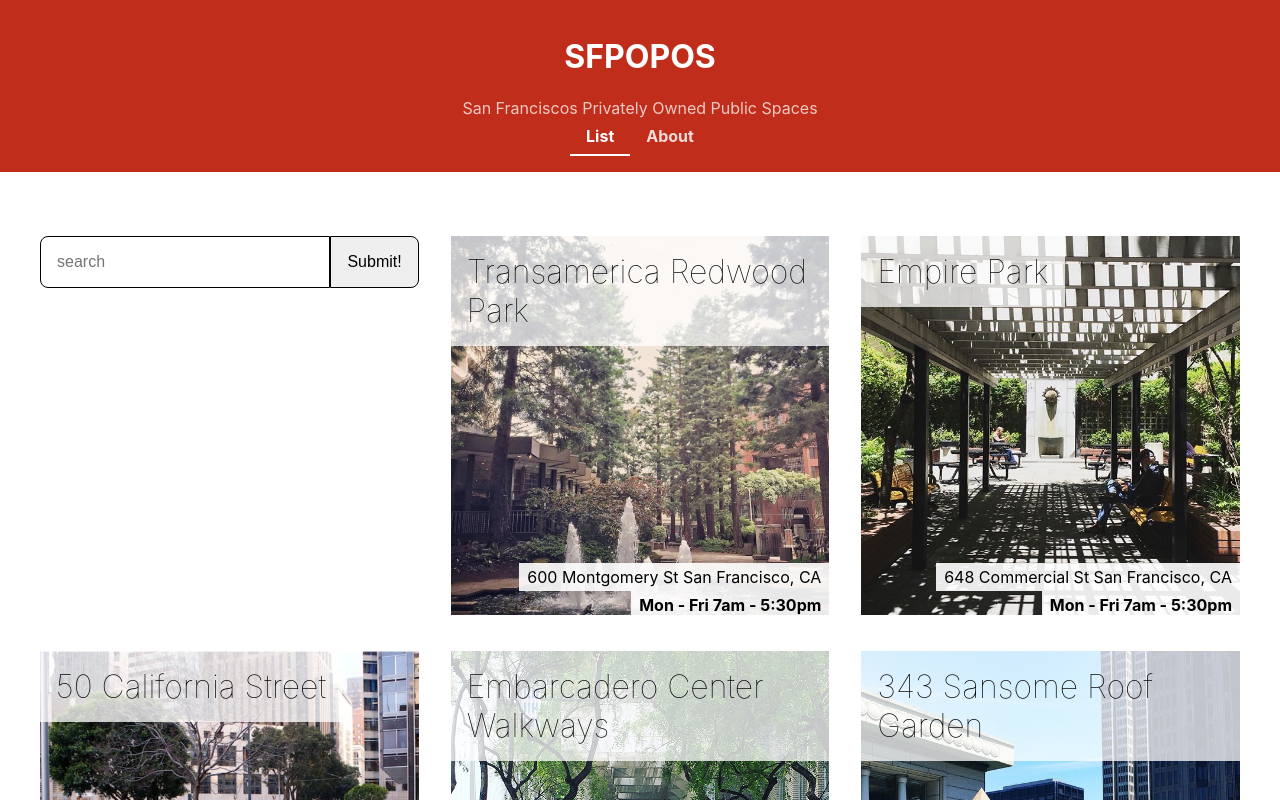
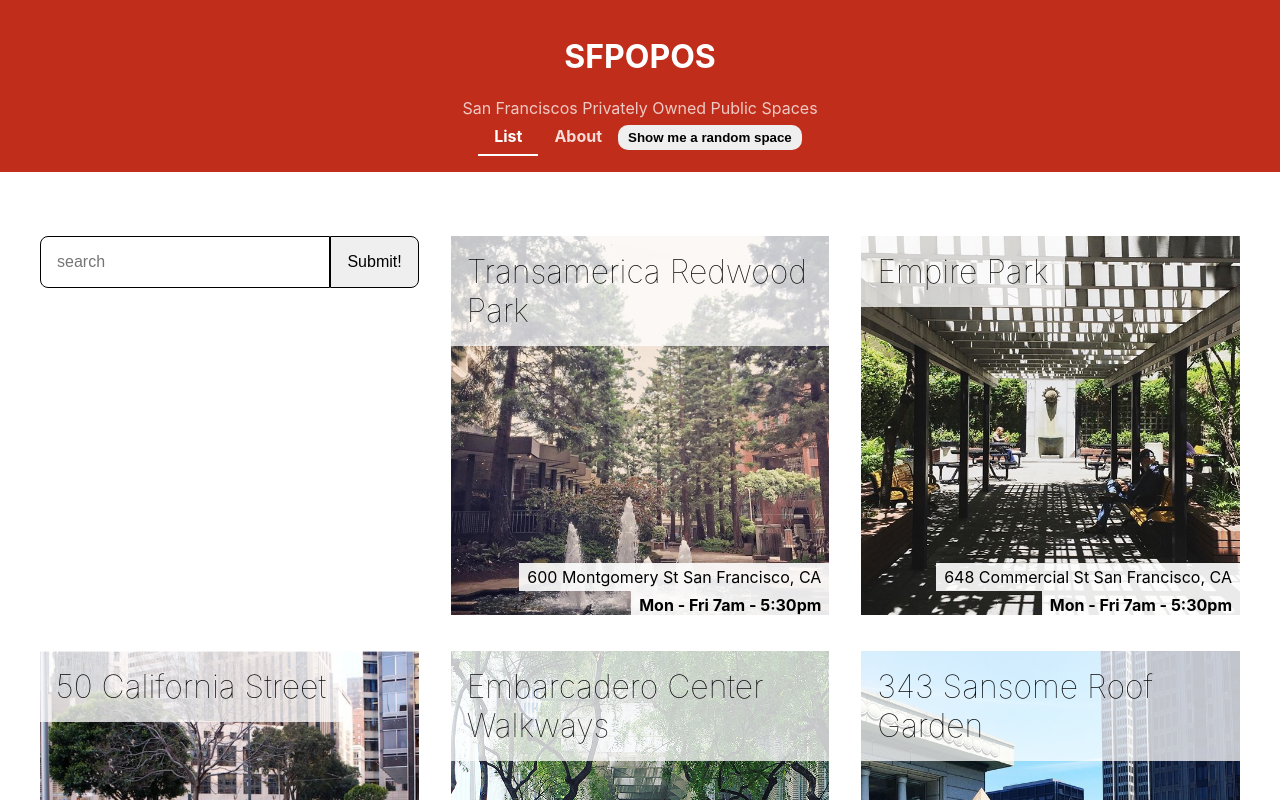
Before and after one commit to andrewphm/sfpopos, a React (Create React App) app: page / in a window 1280 px wide. Shown: the top 800 px of the page. Built offline with nearby package versions, Linux system fonts and the light colour scheme.

Commit message:
Add RandomSpace component to navigate to random space

```diff
--- /dev/null
+++ b/src/components/RandomSpace/RandomSpace.css
@@ -0,0 +1,6 @@
+.RandomSpace {
+  border: none;
+  padding: 5px 10px;
+  font-weight: bold;
+  border-radius: 10px;
+}
--- /dev/null
+++ b/src/components/RandomSpace/RandomSpace.js
@@ -0,0 +1,20 @@
+import { useNavigate } from 'react-router-dom';
+import './RandomSpace.css';
+import data from '../../sfpopos-data.json';
+
+function RandomSpace() {
+  const navigate = useNavigate();
+  return (
+    <button
+      className="RandomSpace"
+      onClick={(e) => {
+        const id = Math.floor(Math.random() * data.length);
+        navigate(`/details/${id}`);
+      }}
+    >
+      Show me a random space
+    </button>
+  );
+}
+
+export default RandomSpace;
--- a/src/components/Title/Title.js
+++ b/src/components/Title/Title.js
@@ -1,6 +1,7 @@
 import React from 'react';
 import './title.css';
 import { NavLink } from 'react-router-dom';
+import RandomSpace from '../RandomSpace/RandomSpace';
 
 function Title() {
   return (
@@ -18,6 +19,7 @@
         >
           About
         </NavLink>
+        <RandomSpace />
       </div>
     </div>
   );
```
